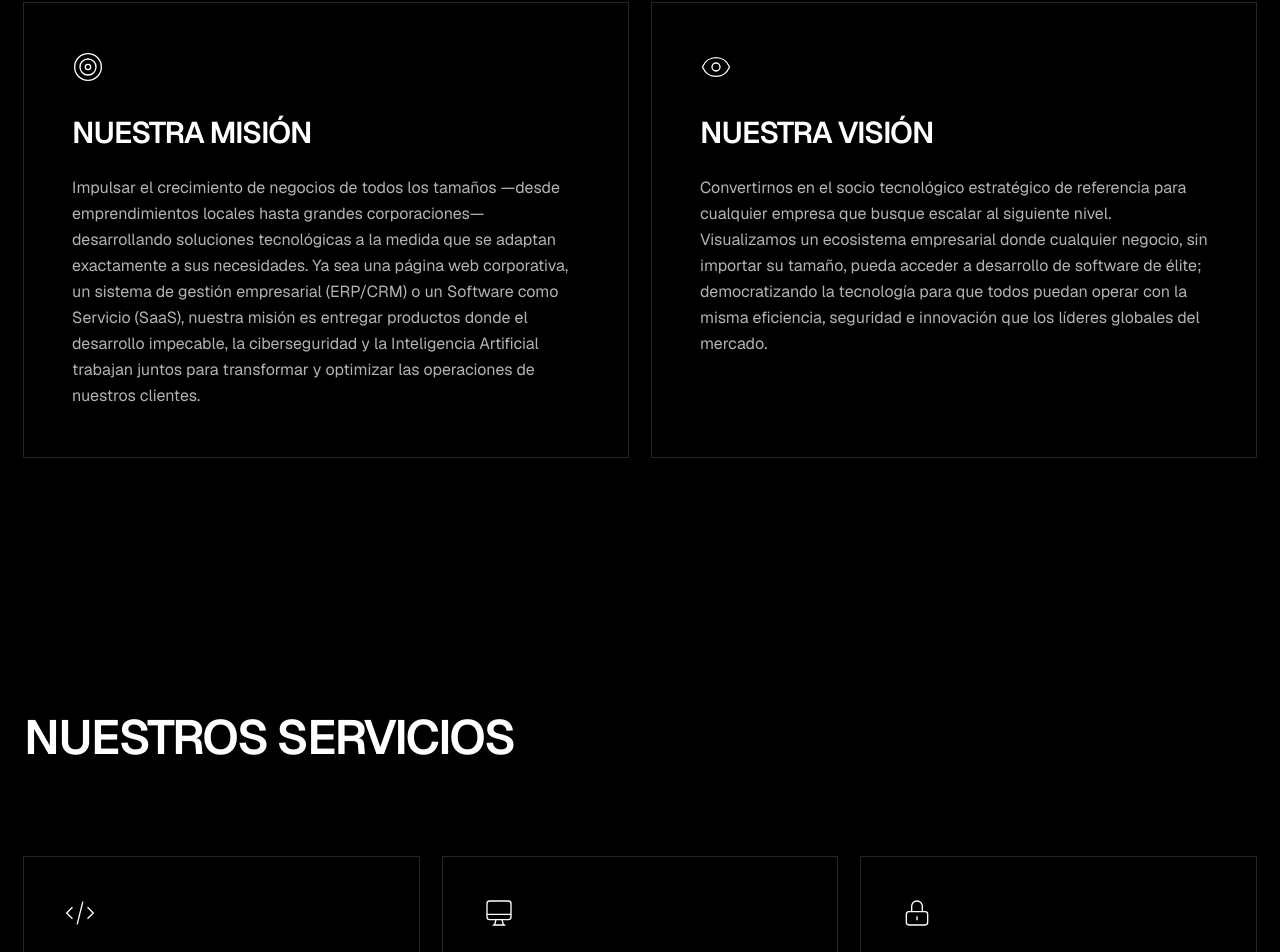
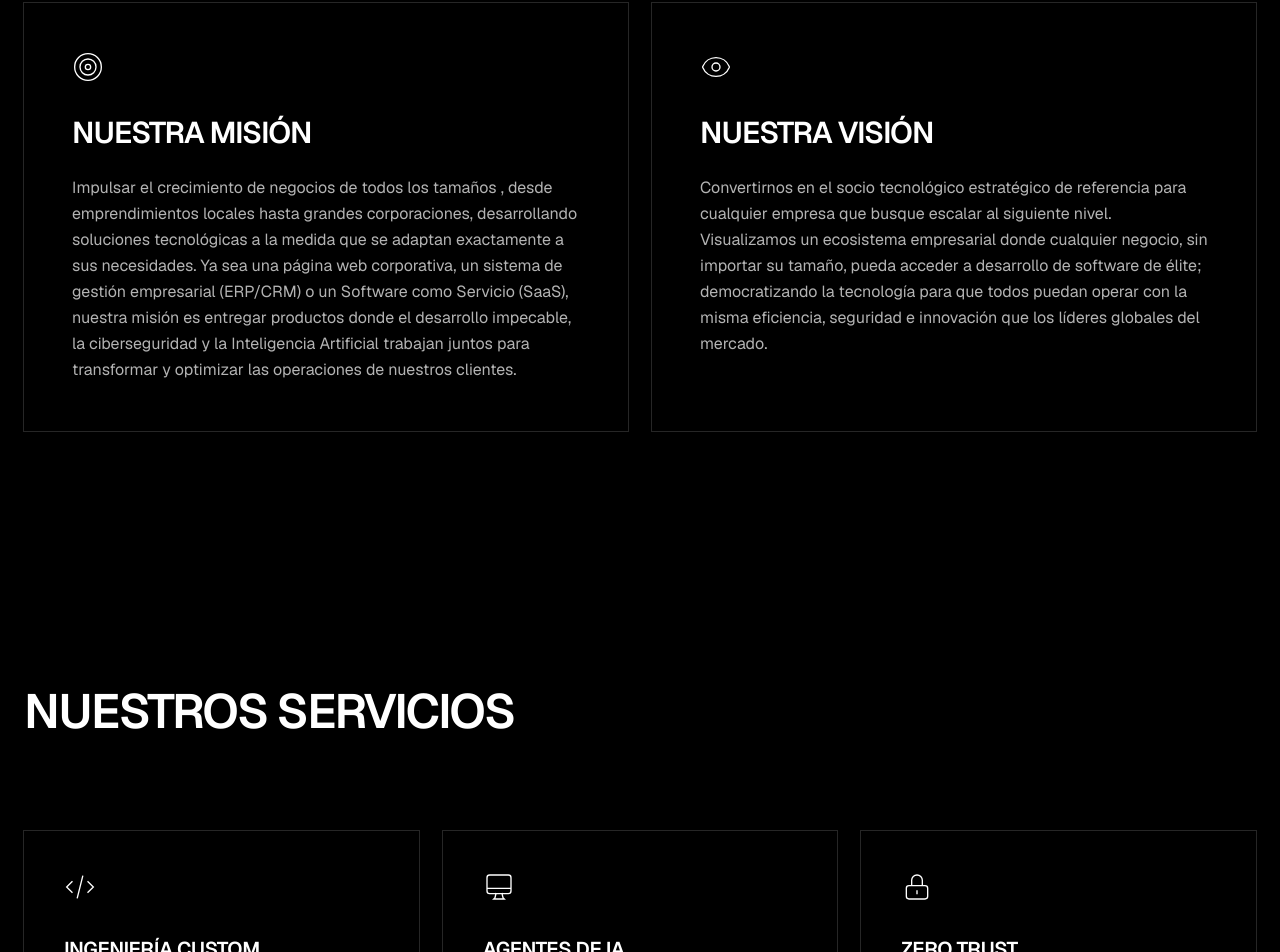
Before and after one commit to Andresfss09/Triadix-Web, a React (Vite) app: page / in a window 1280 px wide. Shown: the part 1757-2709 px from the top of the page. Built offline with nearby package versions, Linux system fonts and the light colour scheme; the HTML template or start-up script is replaced by a standard one.

Commit message:
Content: remove em-dashes from mission statement

```diff
--- a/src/components/About.tsx
+++ b/src/components/About.tsx
@@ -62,7 +62,7 @@ export default function About() {
             <Target className="w-8 h-8 text-paper mb-8" strokeWidth={1} />
             <h3 className="text-3xl font-display font-semibold text-paper mb-6 uppercase tracking-tighter">Nuestra Misión</h3>
             <p className="text-paper/70 leading-relaxed font-body text-base">
-              Impulsar el crecimiento de negocios de todos los tamaños —desde emprendimientos locales hasta grandes corporaciones— desarrollando soluciones tecnológicas a la medida que se adaptan exactamente a sus necesidades. Ya sea una página web corporativa, un sistema de gestión empresarial (ERP/CRM) o un Software como Servicio (SaaS), nuestra misión es entregar productos donde el desarrollo impecable, la ciberseguridad y la Inteligencia Artificial trabajan juntos para transformar y optimizar las operaciones de nuestros clientes.
+              Impulsar el crecimiento de negocios de todos los tamaños , desde emprendimientos locales hasta grandes corporaciones, desarrollando soluciones tecnológicas a la medida que se adaptan exactamente a sus necesidades. Ya sea una página web corporativa, un sistema de gestión empresarial (ERP/CRM) o un Software como Servicio (SaaS), nuestra misión es entregar productos donde el desarrollo impecable, la ciberseguridad y la Inteligencia Artificial trabajan juntos para transformar y optimizar las operaciones de nuestros clientes.
             </p>
           </motion.div>
 
```
